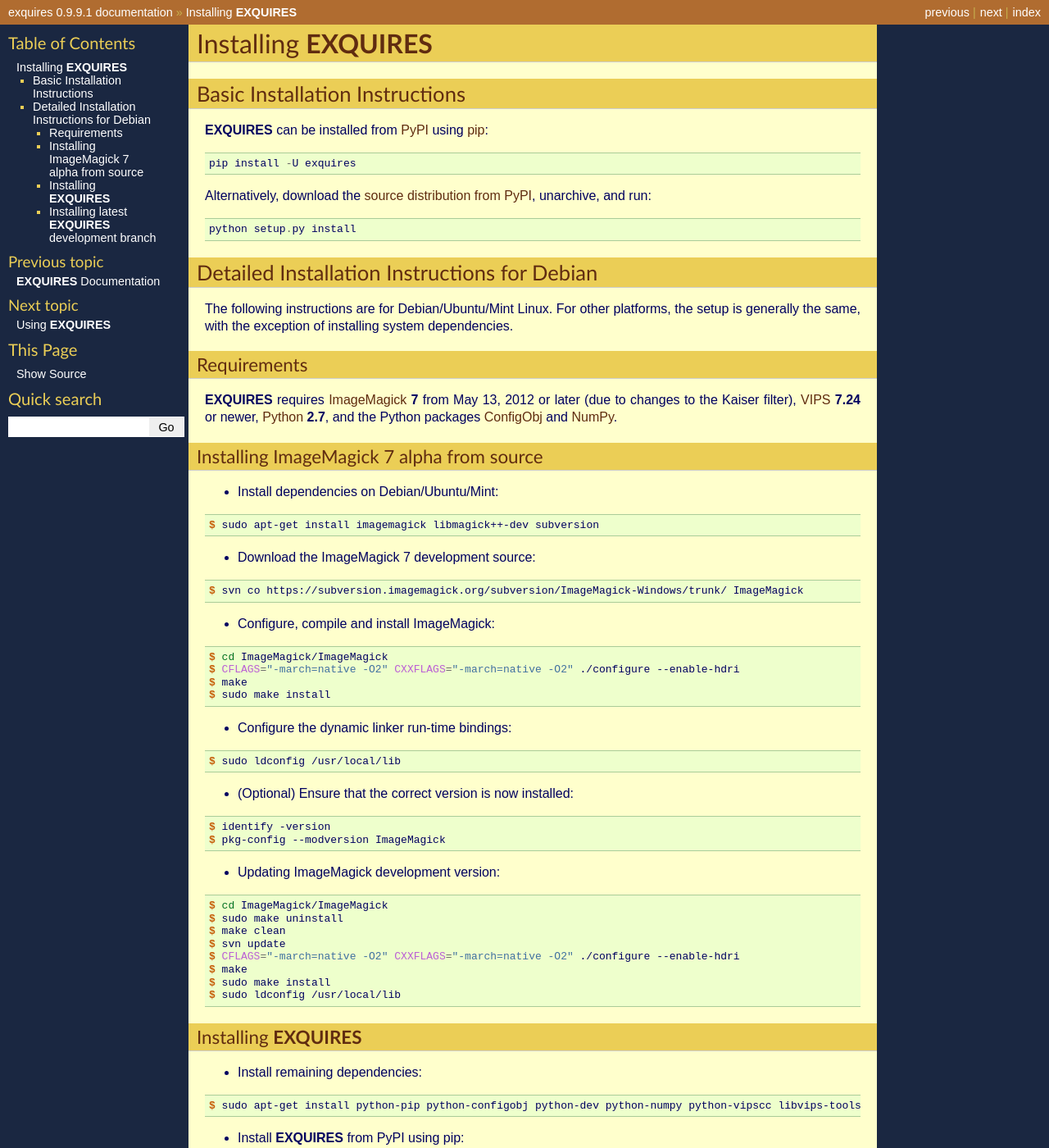
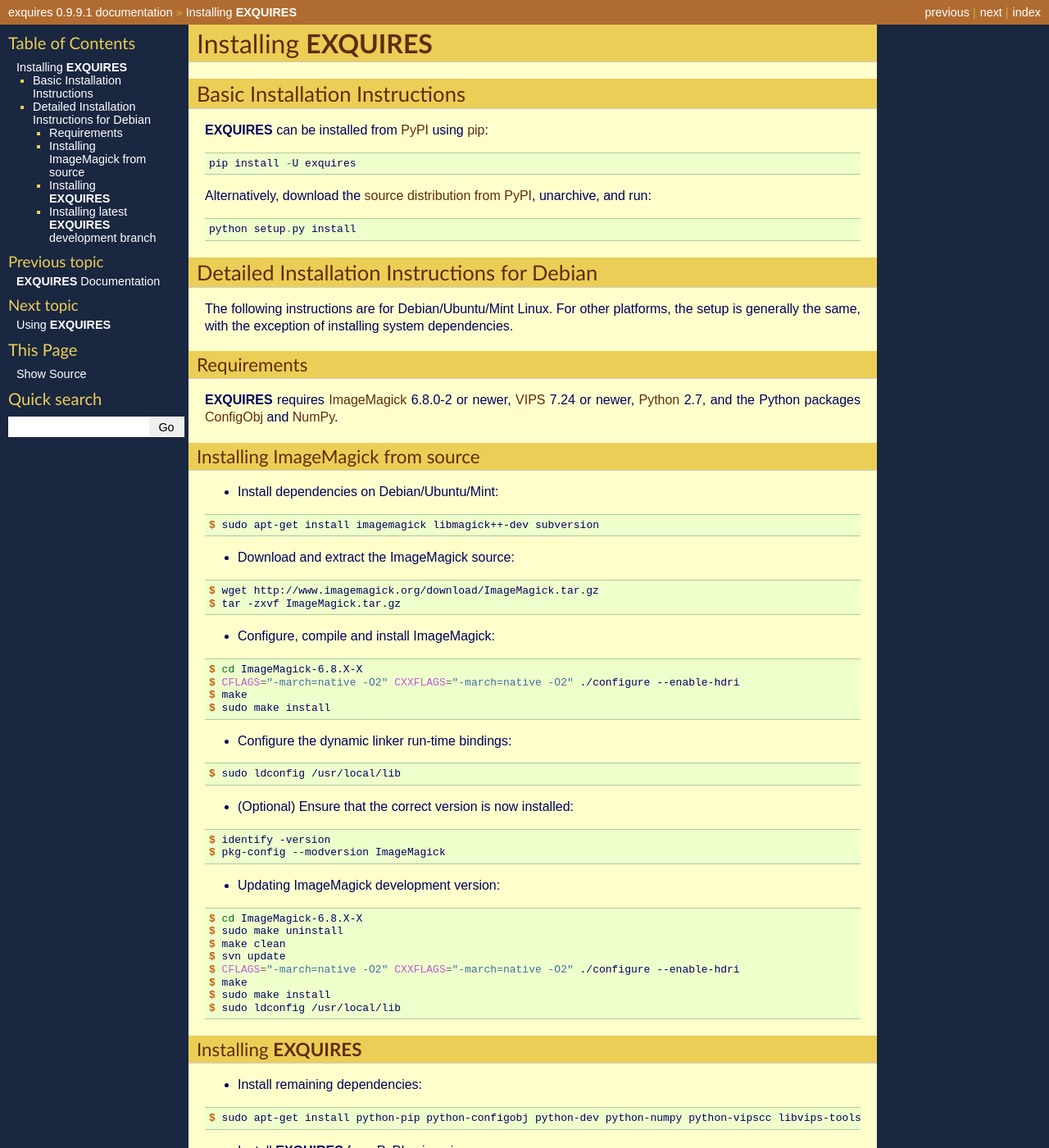
Before and after one commit to aturcotte/exquires, a Sphinx documentation site: the page built from docs/INSTALL.rst, in a window 1280 px wide and 1400 px high. Shown: the whole window at 82% size. Built offline with Sphinx 7.4.7, drawn with Linux system fonts in a browser that asks for light colours; formulas are drawn with MathJax 3; pages that are not in the unit, such as notebooks, are missing from menus.

Commit message:
Updated documentation for 0.9.9.1 release

```diff
--- a/docs/INSTALL.rst
+++ b/docs/INSTALL.rst
@@ -28,16 +28,15 @@
 Requirements
 ------------
 
-**EXQUIRES** requires `ImageMagick <http://www.imagemagick.org>`_ **7** from
-May 13, 2012 or later (due to changes to the Kaiser filter),
-`VIPS <http://www.vips.ecs.soton.ac.uk/>`_ **7.24** or newer,
-`Python <http://python.org>`_ **2.7**, and the Python packages
+**EXQUIRES** requires `ImageMagick <http://www.imagemagick.org>`_ 6.8.0-2 or
+newer, `VIPS <http://www.vips.ecs.soton.ac.uk/>`_ 7.24 or newer,
+`Python <http://python.org>`_ 2.7, and the Python packages
 `ConfigObj <http://www.voidspace.org.uk/python/configobj.html>`_ and
 `NumPy <http://numpy.scipy.org/>`_.
 
-------------------------------------------
-Installing ImageMagick 7 alpha from source
-------------------------------------------
+----------------------------------
+Installing ImageMagick from source
+----------------------------------
 
 * Install dependencies on Debian/Ubuntu/Mint:
 
@@ -45,17 +44,18 @@
 
     $ sudo apt-get install imagemagick libmagick++-dev subversion
 
-* Download the ImageMagick 7 development source:
+* Download and extract the ImageMagick source:
 
 .. code-block:: console
 
-    $ svn co https://subversion.imagemagick.org/subversion/ImageMagick-Windows/trunk/ ImageMagick
+    $ wget http://www.imagemagick.org/download/ImageMagick.tar.gz
+    $ tar -zxvf ImageMagick.tar.gz
 
 * Configure, compile and install ImageMagick:
 
 .. code-block:: console
 
-    $ cd ImageMagick/ImageMagick
+    $ cd ImageMagick-6.8.X-X
     $ CFLAGS="-march=native -O2" CXXFLAGS="-march=native -O2" ./configure --enable-hdri
     $ make
     $ sudo make install
@@ -77,7 +77,7 @@
 
 .. code-block:: console
 
-    $ cd ImageMagick/ImageMagick
+    $ cd ImageMagick-6.8.X-X
     $ sudo make uninstall
     $ make clean
     $ svn update
```
